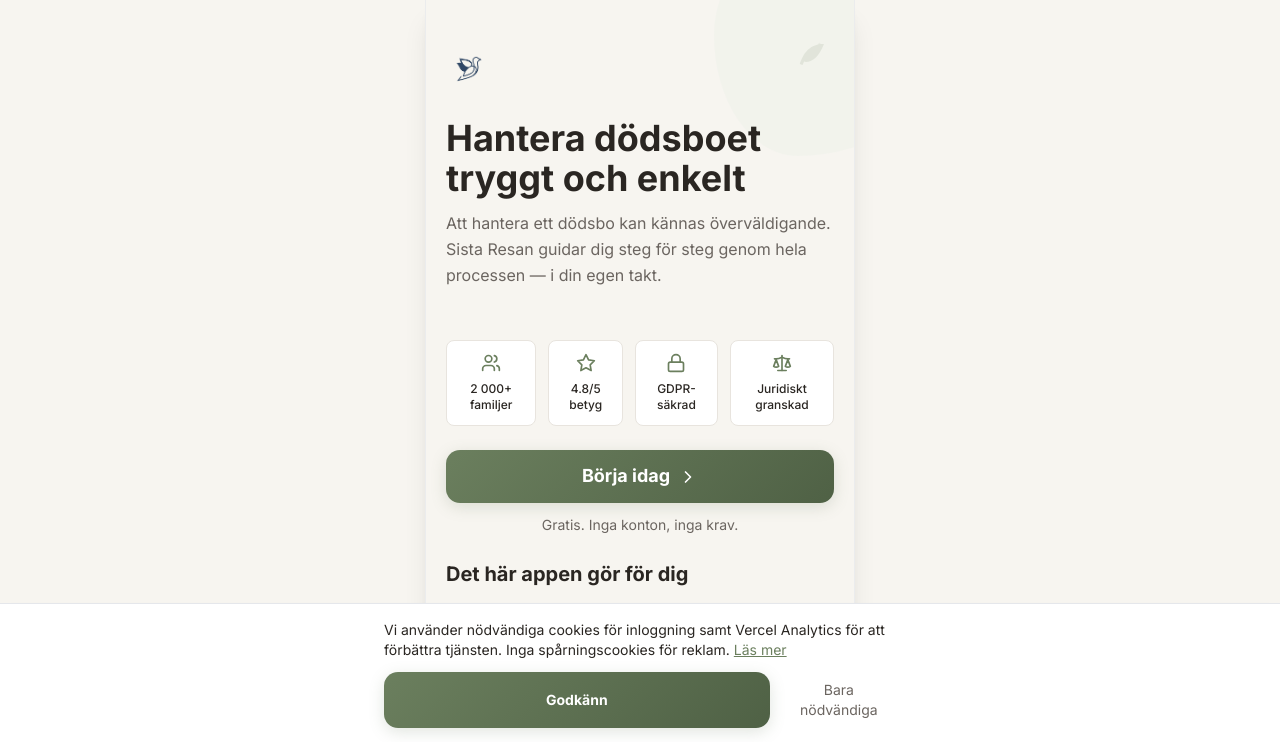
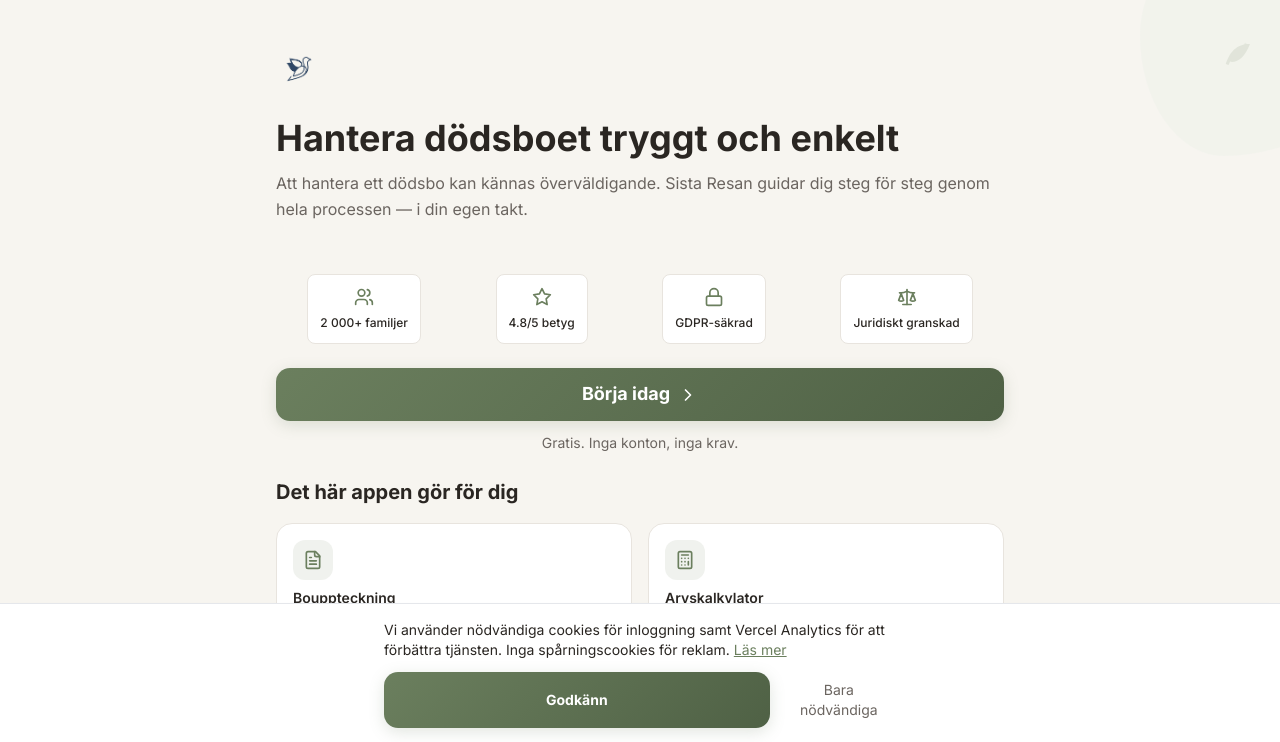
Before and after one commit to arhongbt/db, a Next.js app: page / in a window 1280 px wide. Shown: the top 742 px of the page. Built offline with nearby package versions, Linux system fonts and the light colour scheme; no server answers.

Commit message:
fix: remove shadow and border from main

```diff
--- a/src/app/layout.tsx
+++ b/src/app/layout.tsx
@@ -196,7 +196,7 @@ export default function RootLayout({
         <AuthProvider>
           <LanguageProvider>
             <ServiceWorkerRegistration />
-            <main className="mx-auto max-w-[430px] min-h-dvh md:shadow-xl md:border-x md:border-gray-200/60 relative" id="main-content">
+            <main className="min-h-dvh relative" id="main-content">
               {children}
               <FloatingChatButton />
             </main>
```
